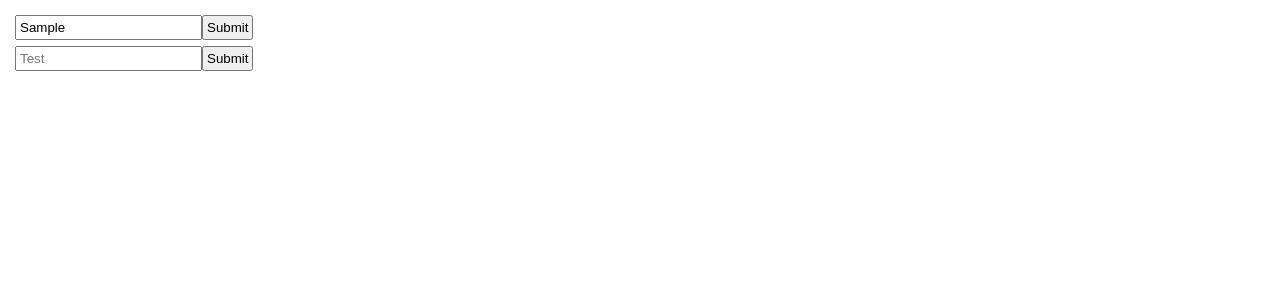
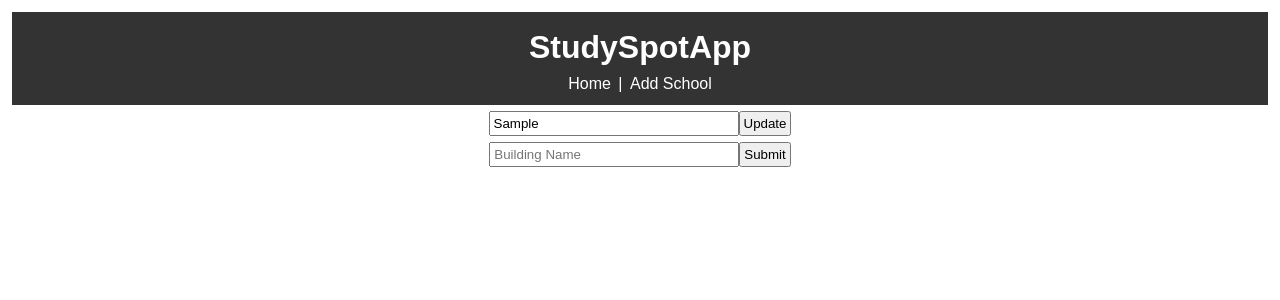
Before and after one commit to rkim27/StudySpotApp-Frontend, a React (Create React App) app in the folder frontend/: page /insert in a window 1280 px wide. Both pictures are taken after typing "Sample" into the empty fields and a click on the input "Submit". Shown: the top 300 px of the page. Built offline with nearby package versions, Linux system fonts and the light colour scheme.

Commit message:
add_header

```diff
--- a/frontend/src/App.css
+++ b/frontend/src/App.css
@@ -13,6 +13,11 @@ body {
 	display: none;
 }
 
-.building {
-	flex: '1';
+.form {
+	flex: 1;
+	display: inline-block;
 }
+
+.container {
+	text-align: center;
+}
--- a/frontend/src/App.js
+++ b/frontend/src/App.js
@@ -1,14 +1,18 @@
 import React, { useState, useEffect } from 'react';
 import { BrowserRouter as Router, Route } from 'react-router-dom';
 import './App.css';
-import InsertSchool from './components/InsertSchool';
+import InsertSchool from './components/insert_form/InsertSchool';
+import Header from './components/layout/Header';
 
 function App() {
 	return (
 		<Router>
 			<div className="App">
+				<Header></Header>
 				<Route exact path="/">
-					Hello from root
+					<div className="container">
+						<h2>Welcome</h2>
+					</div>
 				</Route>
 				{/* Exact path will only match that path pattern alone, not /insert which has a /*/}
 				<Route path="/insert">
--- a/frontend/src/components/InsertBuilding.js
+++ b/frontend/src/components/insert_form/InsertBuilding.js
@@ -1,14 +1,15 @@
 import React from 'react';
 import PropTypes from 'prop-types';
-import '../App.css';
+import '../../App.css';
 
 export default function InsertBuilding(props) {
 	return (
 		<form>
 			<input
 				type="text"
-				placeholder="Test"
+				placeholder="Building Name"
 				className={props.hideBuilding}
+				style={{ width: '250px' }}
 			></input>
 			<input
 				type="submit"
--- a/frontend/src/components/InsertSchool.js
+++ b/frontend/src/components/insert_form/InsertSchool.js
@@ -1,6 +1,7 @@
 import React, { useState, useEffect } from 'react';
 import PropTypes from 'prop-types';
 import InsertBuilding from './InsertBuilding';
+import '../../App.css';
 
 export default function InsertSchool(props) {
 	//parent component of imput form
@@ -9,33 +10,35 @@ export default function InsertSchool(props) {
 	const [rooms, setrooms] = useState([]);
 	const [libraries, setlibraries] = useState([]);
 	const [hideBuilding, sethideBuilding] = useState('hidden'); //originally hide building input form until school is input
+	const [btnVal, setbtnVal] = useState('Submit');
 	const updateName = (e) => {
-		setschoolName(e.target.value);
+		setschoolName(e.target.value); //update state as user types in school name
 	};
 	const submitName = (e) => {
 		e.preventDefault();
-		sethideBuilding('building');
-		console.log(e.target);
+		setbtnVal('Update');
+		sethideBuilding('form'); //reveal building form once school name submitted
 	};
 	return (
-		<React.Fragment>
+		<div className="container">
 			<form onSubmit={submitName}>
 				<input
 					type="text"
 					placeholder="School Name"
 					value={schoolName}
 					onChange={updateName}
-					style={{ flex: '1' }}
+					className="form"
+					style={{ width: '250px' }}
 				></input>
 				<input
 					type="submit"
-					value="Submit"
-					style={{ flex: '1' }}
+					value={btnVal}
+					className="form"
 					name="submitSchool"
 				></input>
 			</form>
 			<InsertBuilding hideBuilding={hideBuilding}></InsertBuilding>
-		</React.Fragment>
+		</div>
 	);
 }
 
--- /dev/null
+++ b/frontend/src/components/layout/Header.js
@@ -0,0 +1,45 @@
+import React from 'react';
+import { Link } from 'react-router-dom';
+
+export default function Header() {
+	const underline = (e) => {
+		e.target.style.textDecoration = 'underline';
+	};
+	const noUnderline = (e) => {
+		e.target.style.textDecoration = 'none';
+	};
+	return (
+		<header style={headerStyle}>
+			<h1>StudySpotApp</h1>
+			<Link
+				to="/"
+				style={linkStyle}
+				onMouseOver={underline}
+				onMouseOut={noUnderline}
+			>
+				Home
+			</Link>{' '}
+			|{' '}
+			<Link
+				to="/insert"
+				style={linkStyle}
+				onMouseOver={underline}
+				onMouseOut={noUnderline}
+			>
+				Add School
+			</Link>
+		</header>
+	);
+}
+
+const headerStyle = {
+	background: '#333',
+	color: '#fff',
+	textAlign: 'center',
+	padding: '10px',
+};
+
+const linkStyle = {
+	color: '#fff',
+	textDecoration: 'none',
+};
```
